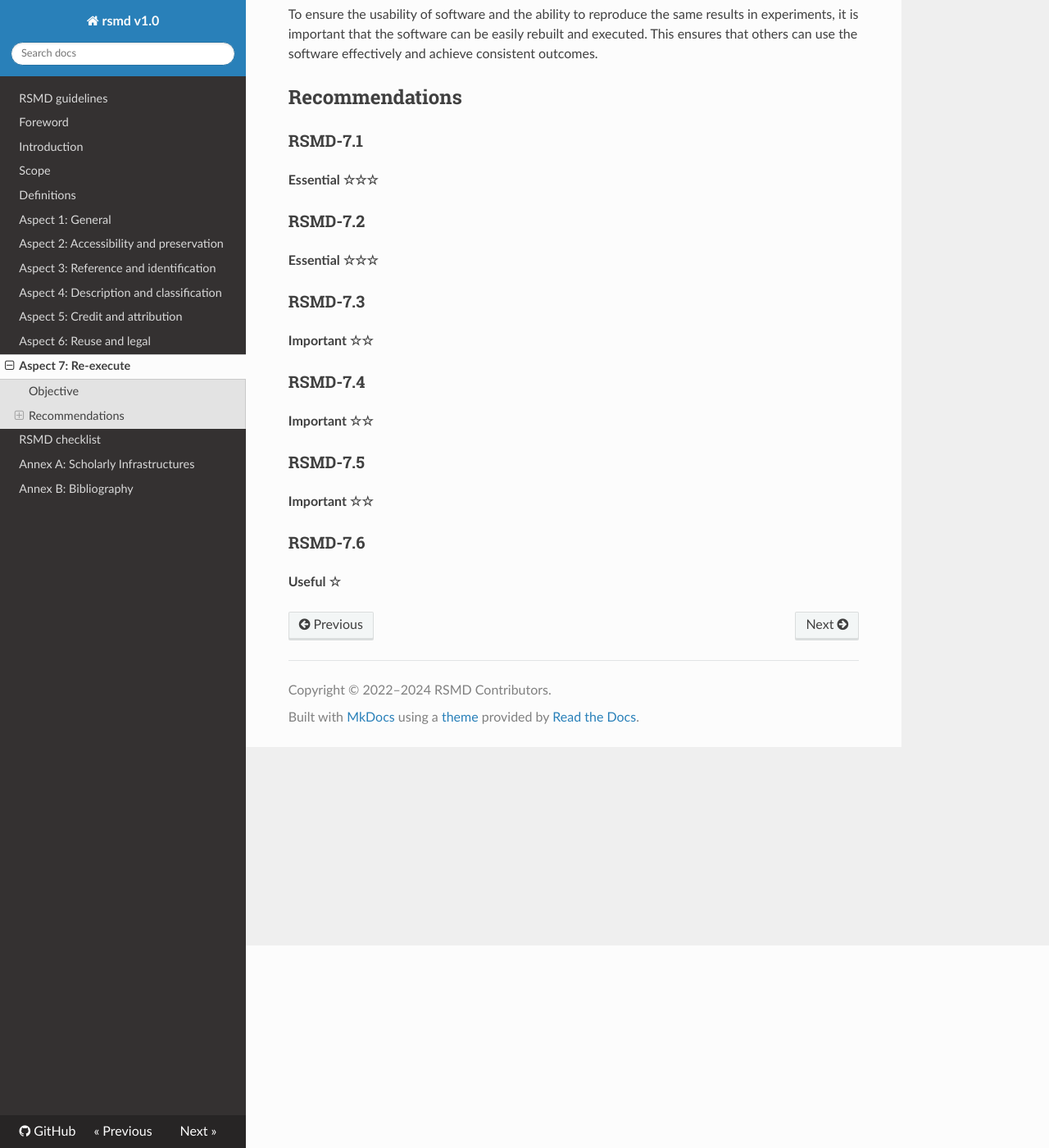
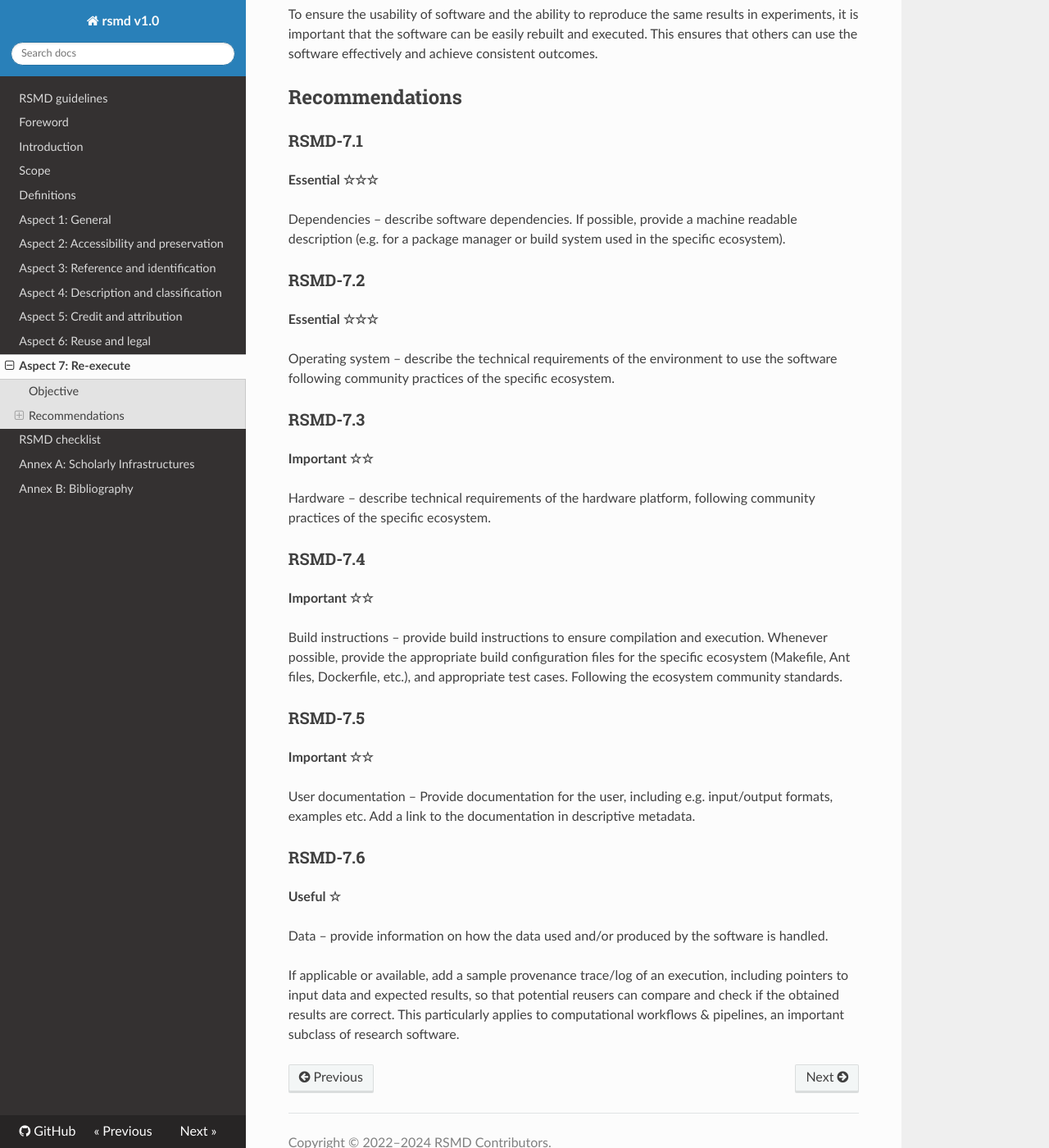
Before and after one commit to FAIR-IMPACT/RSMD-guidelines, an MkDocs documentation site: the page built from chapters/7.Re-execute.md, in a window 1280 px wide and 1400 px high, scrolled down 247 px. Shown: the whole window at 82% size. Built offline with MkDocs 1.6.1, drawn with Linux system fonts in a browser that asks for light colours; nearby versions of some CDN libraries.

Commit message:
Add content in 7.Re-execute.md

```diff
--- a/chapters/7.Re-execute.md
+++ b/chapters/7.Re-execute.md
@@ -8,22 +8,33 @@ To ensure the usability of software and the ability to reproduce the same result
 ### RSMD-7.1
 **Essential ☆☆☆**
 
+Dependencies – describe  software dependencies.
+If possible, provide a machine readable description (e.g. for a package manager or build system used in the specific ecosystem).
+
 
 ### RSMD-7.2
 **Essential ☆☆☆**
 
+Operating system – describe the  technical requirements of the environment to use the software  following community practices of the specific ecosystem.
 
 ### RSMD-7.3
 **Important ☆☆**
 
+Hardware – describe technical requirements of the hardware platform,  following community practices of the specific ecosystem.
 
 ### RSMD-7.4
 **Important ☆☆**
 
+Build instructions – provide build instructions to ensure compilation and execution. Whenever possible, provide the appropriate build configuration files for the specific ecosystem (Makefile, Ant files, Dockerfile, etc.), and appropriate test cases. Following the ecosystem community standards.
 
 ### RSMD-7.5
 **Important ☆☆**
 
+User documentation – Provide documentation for the user, including e.g. input/output formats, examples etc. Add a link to the documentation in descriptive metadata.
 
 ### RSMD-7.6
 **Useful ☆**
+
+Data – provide information on how the data used and/or produced by the software is handled.
+
+If applicable or available, add a sample provenance trace/log of an execution, including pointers to input data and expected results, so that potential reusers can compare and check if the obtained results are correct. This particularly applies to computational workflows & pipelines, an important subclass of research software.
```
